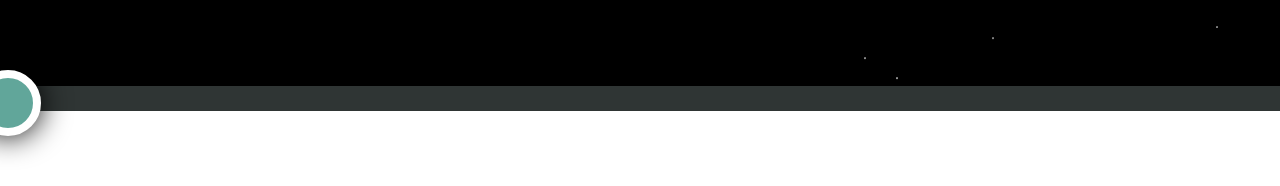
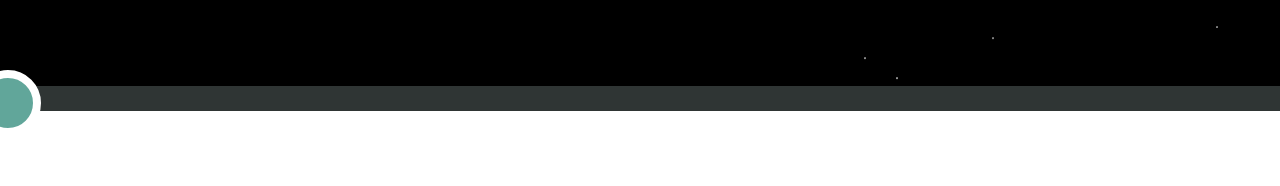
Before and after one commit to m-Colen/portfolio, a React (Create React App) app: page / in a window 1280 px wide. Shown: the part 514-700 px from the top of the page. Built offline with nearby package versions, Linux system fonts and the light colour scheme.

Commit message:
Remove drop filter from circle design

```diff
--- a/src/index.css
+++ b/src/index.css
@@ -203,7 +203,6 @@ a:focus {
   position: absolute;
   top: -16.5px;
   border: 8px solid #fff;
-  filter: drop-shadow(0px 0px 15px black);
 }
 
 .divider__circle--left {
```
